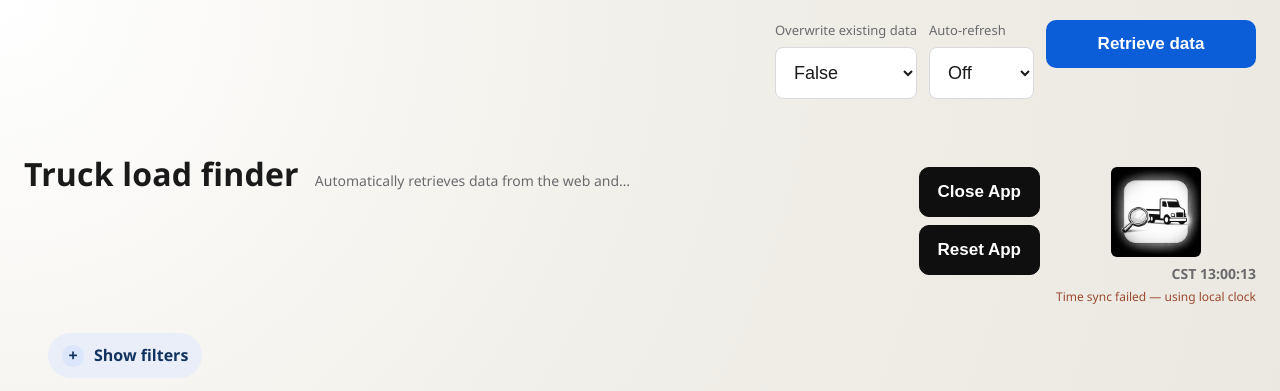
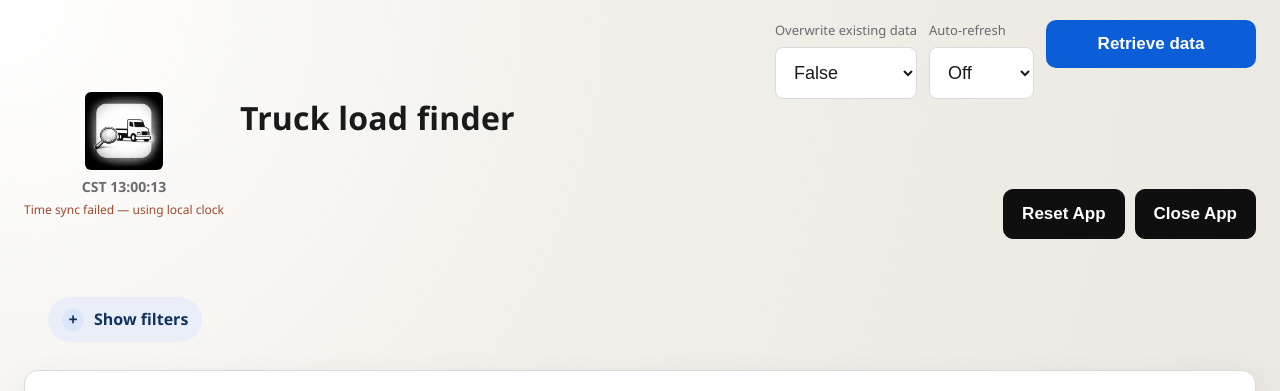
Before and after one commit to k93019/aitruckload, a FastAPI app: page / in a window 1280 px wide. Shown: the top 391 px of the page. Run offline with FastAPI, Linux system fonts and the light colour scheme.

Commit message:
feat: realign header and auto-refresh error status

```diff
--- a/src/templates/index.html
+++ b/src/templates/index.html
@@ -44,13 +44,18 @@
       min-width: 240px;
       flex: 1;
       display: flex;
+      align-items: flex-start;
+      gap: 16px;
+    }
+    .header-logo {
+      display: flex;
       flex-direction: column;
-      gap: 8px;
+      align-items: center;
+      gap: 6px;
     }
     .title-row {
       display: flex;
       align-items: baseline;
-      gap: 16px;
       min-width: 0;
     }
     .title-row h1 {
@@ -58,15 +63,6 @@
       font-size: 32px;
       letter-spacing: 0.2px;
       white-space: nowrap;
-    }
-    .title-row .subtitle {
-      margin: 0 0 0 auto;
-      color: var(--muted);
-      font-size: 14px;
-      white-space: nowrap;
-      overflow: hidden;
-      text-overflow: ellipsis;
-      max-width: 420px;
     }
     .header-actions {
       display: flex;
@@ -87,25 +83,14 @@
       margin-left: auto;
       display: flex;
       flex-direction: column;
-      align-items: flex-start;
-      gap: 12px;
-    }
-    .header-right-top {
-      display: flex;
-      align-items: flex-start;
-      gap: 16px;
+      align-items: flex-end;
+      gap: 8px;
     }
     .header-buttons {
       display: flex;
-      flex-direction: column;
-      align-items: flex-end;
-      gap: 8px;
-    }
-    .header-brand {
-      display: flex;
-      flex-direction: column;
       align-items: center;
-      gap: 6px;
+      justify-content: flex-end;
+      gap: 10px;
     }
     .status-stack {
       display: flex;
@@ -117,7 +102,7 @@
     .time-stack {
       display: flex;
       flex-direction: column;
-      align-items: flex-end;
+      align-items: center;
       gap: 2px;
     }
     .time-display {
@@ -130,6 +115,16 @@
       font-size: 12px;
       color: #9b4a2f;
       white-space: nowrap;
+    }
+    .status-auto {
+      font-size: 13px;
+      min-height: 0;
+    }
+    .status-ok {
+      color: #2d7a2d;
+    }
+    .status-error {
+      color: #b42318;
     }
     .header-actions label {
       font-size: 13px;
@@ -146,8 +141,8 @@
       white-space: nowrap;
     }
     .brand-icon {
-      width: 90px;
-      height: 90px;
+      width: 78px;
+      height: 78px;
       border-radius: 6px;
       object-fit: contain;
     }
@@ -370,7 +365,7 @@
       .header-actions { justify-content: flex-start; }
       .header-actions .status { text-align: left; }
       .title-row { flex-wrap: wrap; }
-      .title-row .subtitle { margin-left: 0; max-width: 100%; }
+      .header-main { flex-wrap: wrap; }
       .controls { grid-template-columns: repeat(2, minmax(160px, 1fr)); }
     }
     @media (max-width: 640px) {
@@ -382,9 +377,15 @@
   <header>
     <div class="header-inner">
       <div class="header-main">
+        <div class="header-logo">
+          <img class="brand-icon" src="/favicon.ico" alt="Truck load finder" />
+          <div class="time-stack">
+            <div id="cst-time" class="time-display">CT --:--:--</div>
+            <div id="time-warning" class="time-warning"></div>
+          </div>
+        </div>
         <div class="title-row">
           <h1>Truck load finder</h1>
-          <p class="subtitle">Automatically retrieves data from the web and displays processed results</p>
         </div>
       </div>
       <div class="header-actions">
@@ -405,27 +406,19 @@
           </label>
           <button id="btn-scrape">Retrieve data</button>
           <div class="status-stack">
-            <div class="auto-refresh-status" id="auto-refresh-status"></div>
             <div class="status" id="status-scrape"></div>
             <div class="status" id="status-results"></div>
+            <div class="status status-auto" id="status-auto-error"></div>
+            <div class="auto-refresh-status" id="auto-refresh-status"></div>
           </div>
         </div>
         <div class="header-right">
-          <div class="header-right-top">
-            <div class="header-buttons">
-              <button id="btn-close" class="button-dark">Close App</button>
-              <button id="btn-reset" class="button-dark">Reset App</button>
-              <div class="status" id="status-quit"></div>
-              <div class="status" id="status-reset"></div>
-            </div>
-            <div class="header-brand">
-              <img class="brand-icon" src="/favicon.ico" alt="Truck load finder" />
-              <div class="time-stack">
-                <div id="cst-time" class="time-display">CT --:--:--</div>
-                <div id="time-warning" class="time-warning"></div>
-              </div>
-            </div>
+          <div class="header-buttons">
+            <button id="btn-reset" class="button-dark">Reset App</button>
+            <button id="btn-close" class="button-dark">Close App</button>
           </div>
+          <div class="status" id="status-quit"></div>
+          <div class="status" id="status-reset"></div>
         </div>
       </div>
     </div>
@@ -624,6 +617,7 @@
     const statusReset = document.getElementById("status-reset");
     const statusShortlist = document.getElementById("status-shortlist");
     const statusResults = document.getElementById("status-results");
+    const statusAutoError = document.getElementById("status-auto-error");
     const statusWorking = document.getElementById("status-working");
     const tableBody = document.querySelector("#results-table tbody");
     const autoRefreshStatus = document.getElementById("auto-refresh-status");
@@ -639,6 +633,7 @@
     let hasRunFilters = false;
     let isRunning = false;
     let isShuttingDown = false;
+    let lastAutoRefreshError = null;
     let clockTimer = null;
     let resyncTimer = null;
     let timeSeconds = null;
@@ -730,9 +725,26 @@
       const seconds = refreshIntervalSeconds();
       if (seconds <= 0) {
         autoRefreshStatus.textContent = "";
+        updateAutoRefreshError();
         return;
       }
       autoRefreshStatus.textContent = "";
+      updateAutoRefreshError();
+    }
+
+    function updateAutoRefreshError() {
+      const seconds = refreshIntervalSeconds();
+      if (seconds <= 0) {
+        statusAutoError.textContent = "";
+        statusAutoError.classList.remove("status-ok", "status-error");
+        return;
+      }
+      const hasError = Boolean(lastAutoRefreshError);
+      statusAutoError.textContent = hasError
+        ? `Error message: ${lastAutoRefreshError}`
+        : "Error message: None";
+      statusAutoError.classList.toggle("status-ok", !hasError);
+      statusAutoError.classList.toggle("status-error", hasError);
     }
 
     function updateCountdownLabel() {
@@ -759,6 +771,7 @@
       if (seconds <= 0) {
         clearCountdown();
         scrapeButton.textContent = scrapeButtonLabel;
+        updateAutoRefreshError();
         return;
       }
       if (!hasRunFilters) {
@@ -766,6 +779,7 @@
         return;
       }
       updateCountdownLabel();
+      updateAutoRefreshError();
     }
 
     function setAutoRefresh() {
@@ -837,6 +851,11 @@
     async function runFiltersAndLoad({ runScrape: shouldScrape = false } = {}) {
       if (isRunning || isShuttingDown) return;
       const startMs = performance.now();
+      const autoRefreshOn = refreshIntervalSeconds() > 0 && shouldScrape;
+      if (autoRefreshOn) {
+        lastAutoRefreshError = null;
+        updateAutoRefreshError();
+      }
       isRunning = true;
       if (shouldScrape) {
         document.body.classList.add("auto-refresh-active");
@@ -881,10 +900,18 @@
         statusResults.innerHTML = `<strong>Results:</strong> Showing ${rows.length} of ${result.count} results (min match score ${threshold}).`;
         sendTiming("filters_pipeline", Math.round(performance.now() - startMs));
         hasRunFilters = true;
+        if (autoRefreshOn) {
+          lastAutoRefreshError = null;
+          updateAutoRefreshError();
+        }
         setAutoRefresh();
         updateAutoRefreshControls();
       } catch (err) {
         statusShortlist.textContent = `Run filters failed: ${err.message}`;
+        if (autoRefreshOn) {
+          lastAutoRefreshError = "Load refresh failed";
+          updateAutoRefreshError();
+        }
       } finally {
         isRunning = false;
         setBusyState(false);
@@ -918,6 +945,8 @@
       isRunning = false;
       document.body.classList.remove("auto-refresh-active");
       document.getElementById("auto_refresh").value = "0";
+      lastAutoRefreshError = null;
+      updateAutoRefreshError();
       document.getElementById("tag").value = "";
       document.getElementById("date").selectedIndex = 0;
       document.getElementById("limit").value = "50";
@@ -935,6 +964,8 @@
       statusScrape.textContent = "";
       statusShortlist.textContent = "";
       statusResults.textContent = "";
+      statusAutoError.textContent = "";
+      statusAutoError.classList.remove("status-ok", "status-error");
       statusWorking.textContent = "";
       statusQuit.textContent = "";
       statusReset.textContent = "Reset complete.";
@@ -974,6 +1005,7 @@
 
     document.getElementById("auto_refresh").addEventListener("change", () => {
       setAutoRefresh();
+      updateAutoRefreshError();
     });
 
     function addDays(dateStr, days) {
@@ -1087,6 +1119,10 @@
         if (timeWarning) {
           timeWarning.textContent = "Time sync failed — using local clock";
         }
+        if (refreshIntervalSeconds() > 0 && !lastAutoRefreshError) {
+          lastAutoRefreshError = "Time sync unavailable";
+          updateAutoRefreshError();
+        }
         const fallback = getChicagoPartsFromLocal(new Date());
         setTimeState(fallback.dateStr, fallback.timeStr, fallback.label);
         setDateOptionsFromDate(fallback.dateStr);
```
Also changed, not shown: 1 other file.
